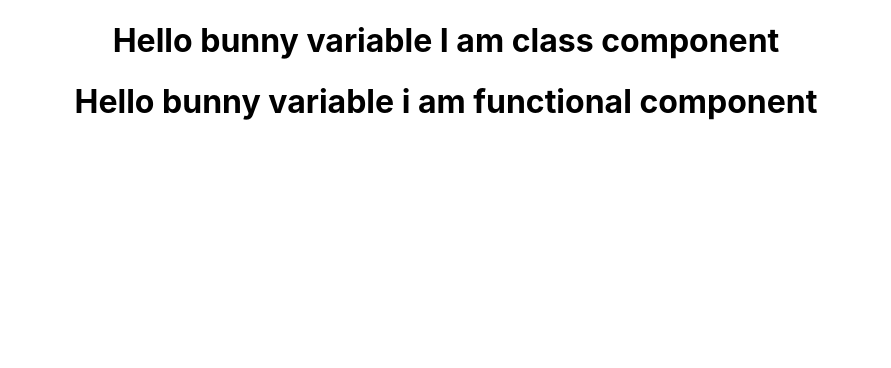
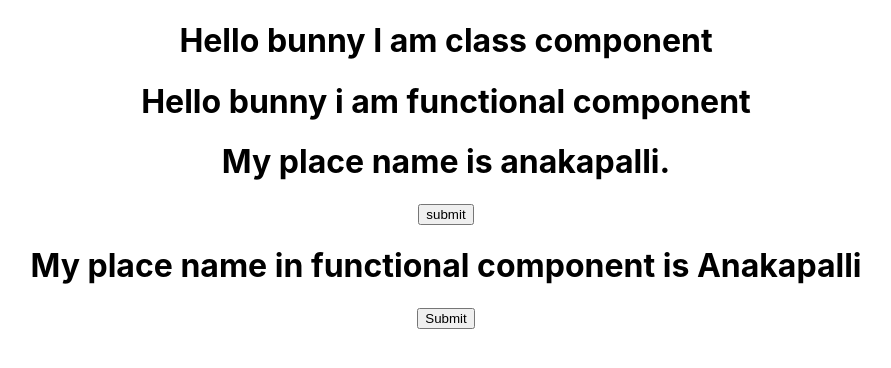
Before and after one commit to luckyreact/react-first, a React (Create React App) app in the folder benifits/: page / in a window 1280 px wide. Shown: the top 368 px of the page, without its empty margins (194-1085 px from the left). Built offline with nearby package versions, Linux system fonts and the light colour scheme.

Commit message:
state & props

```diff
--- a/benifits/src/App.js
+++ b/benifits/src/App.js
@@ -1,15 +1,24 @@
 import React, { Component } from 'react'
-import Greet from './components/Greet'
+import GreetClass from './components/GreetClass'
 import GreetFunctional from './components/GreetFunctional'
 import './App.css'
+import StateClassComponent from './components/StateClassComponent'
+import StateFunctionalComponents from './components/StateFunctionalComponents'
 
 class App extends Component {
   render() {
+    // var name = 'bunny';
     return (
       <div className='App'>
-        <Greet/>
-        <GreetFunctional />
+        <GreetClass nameProp='bunny'/>
+        {/* <GreetClass nameProp='sunny'/>
+        <GreetClass nameProp='tony'/> */}
+        <GreetFunctional nameProp='bunny' />
+        {/* <GreetFunctional nameProp='sunny' />
+        <GreetFunctional nameProp='tony' /> */}
 
+        <StateClassComponent />
+        <StateFunctionalComponents />
       </div>
     )
   }
--- a/benifits/src/components/Greet.js
+++ /dev/null
@@ -1,12 +0,0 @@
-import React, {Component} from 'react';
-
-class Greet extends Component {
-    render(){
-        let name = 'bunny variable';
-        return(
-        <h1>Hello {name} I am class component</h1>
-        );
-    }
-}
-
-export default Greet;
--- /dev/null
+++ b/benifits/src/components/GreetClass.js
@@ -0,0 +1,11 @@
+import React, {Component} from 'react';
+
+class GreetClass extends Component {
+    render(){
+        return(
+        <h1>Hello {this.props.nameProp} I am class component</h1>
+        );
+    }
+}
+
+export default GreetClass;
--- a/benifits/src/components/GreetFunctional.js
+++ b/benifits/src/components/GreetFunctional.js
@@ -1,10 +1,9 @@
 import React from "react";
 
 
-function GreetFunctional (){
-    let name = 'bunny variable'
+function GreetFunctional (props){
     return(
-        <h1>Hello {name} i am functional component</h1>
+        <h1>Hello {props.nameProp} i am functional component</h1>
     )
 }
 
--- /dev/null
+++ b/benifits/src/components/StateClassComponent.js
@@ -0,0 +1,21 @@
+import React, { Component } from 'react'
+
+class StateClassComponent extends Component {
+    constructor(props){
+        super(props);
+        this.state={place:'anakapalli'}
+    }
+    buttonHandler = () => {
+     this.setState({place:'vizag'})
+    }
+    render() {
+        return (
+            <div>
+              <h1>  My place name is {this.state.place}.</h1>
+              <button onClick={this.buttonHandler}>submit</button>
+            </div>
+        )
+    }
+}
+
+export default StateClassComponent
--- /dev/null
+++ b/benifits/src/components/StateFunctionalComponents.js
@@ -0,0 +1,17 @@
+import React ,{useState}from 'react'
+
+function StateFunctionalComponents() {
+    const [place,setPlacename] = useState('Anakapalli')
+
+    const buttonHandler = () => {
+        setPlacename('Vizag');
+    }
+    return (
+        <div>
+            <h1>My place name in functional component is {place}</h1>
+            <button onClick={buttonHandler}>Submit</button>
+        </div>
+    )
+}
+
+export default StateFunctionalComponents;
```
